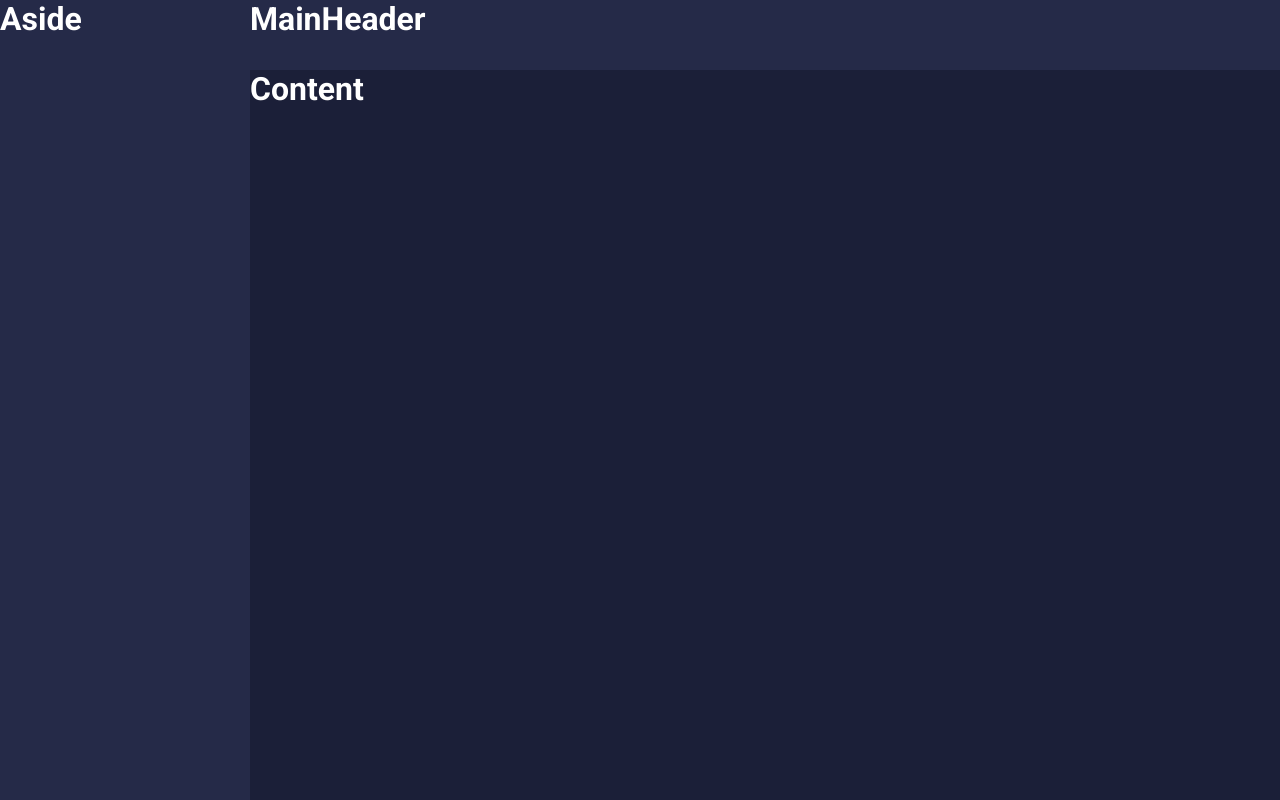
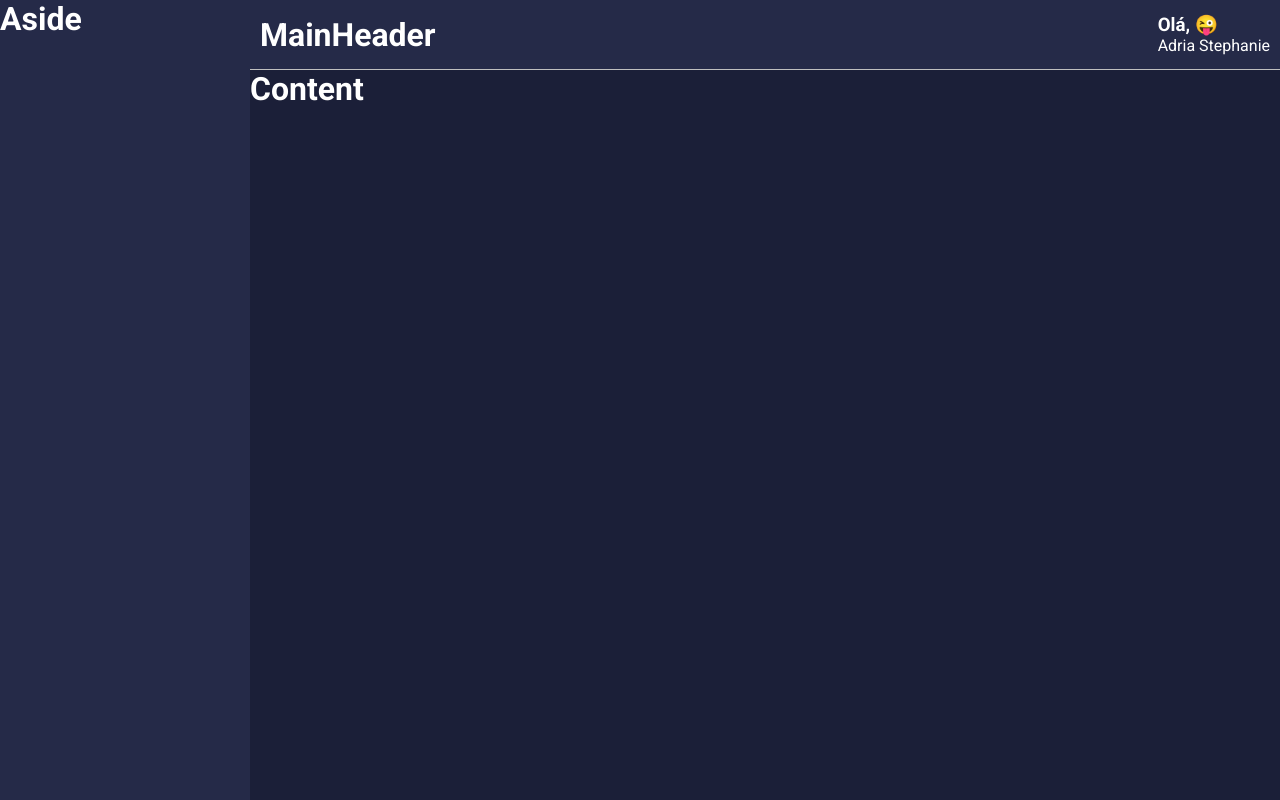
Before and after one commit to adriastephanie/minha-carteira-web, a React (Create React App) app in the folder minha_carteira/: page / in a window 1280 px wide. Built offline with nearby package versions, Linux system fonts and the light colour scheme.

Commit message:
feature: criacao do emoji

```diff
--- a/minha_carteira/src/components/MainHeader/index.tsx
+++ b/minha_carteira/src/components/MainHeader/index.tsx
@@ -1,9 +1,19 @@
-import React from "react";
-import { Container } from './styles';
+import React, {useMemo} from "react";
+import { Container, Profiler, Welcome, UserName } from './styles';
+import emojis from '../../utils/emoji';
+
 const MainHeader: React.FC = () => {
+    const emoji = useMemo(() => {
+        const indice = Math.floor( Math.random()* emojis.length);
+        return emojis[indice];
+    },[]);
     return (
         <Container>
             <h1>MainHeader</h1>
+            <Profiler>
+                <Welcome>Olá, {emoji}</Welcome>
+                <UserName>Adria Stephanie</UserName>
+            </Profiler>
         </Container>
     )
 }
--- a/minha_carteira/src/components/MainHeader/styles.ts
+++ b/minha_carteira/src/components/MainHeader/styles.ts
@@ -4,4 +4,17 @@
     grid-area: MH;
     color: ${props => props.theme.colors.white};
     background-color: ${props => props.theme.colors.secondary};
+    display: flex;
+    justify-content: space-between;
+    align-items: center;
+    padding: 0px 10px;
+    border-bottom: 1px solid ${props => props.theme.colors.gray}; ;
 `;
+
+export const Profiler = styled.div`
+    color: ${props => props.theme.colors.white};
+`;
+
+export const Welcome = styled.h3``;
+
+export const UserName = styled.span``;
--- /dev/null
+++ b/minha_carteira/src/utils/emoji.ts
@@ -0,0 +1,2 @@
+// eslint-disable-next-line import/no-anonymous-default-export
+export default ['🤑', '😄', '😜'];
```
